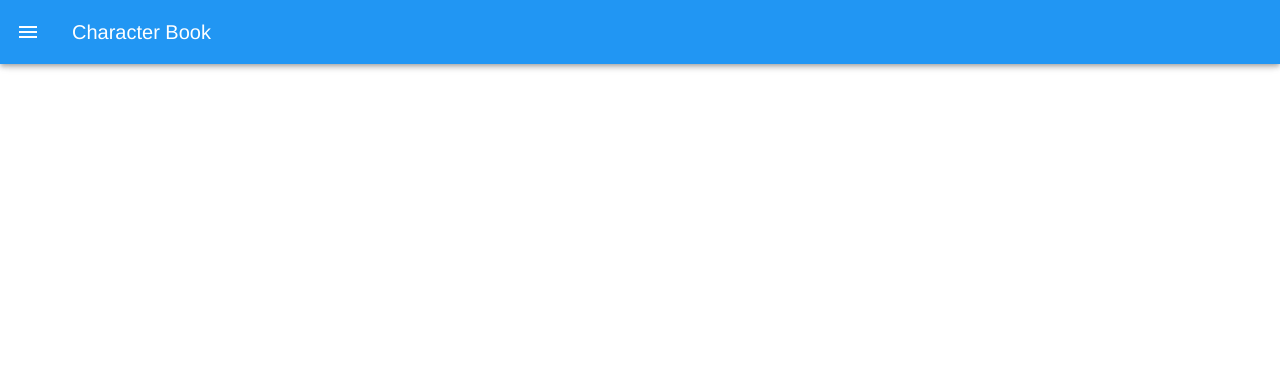
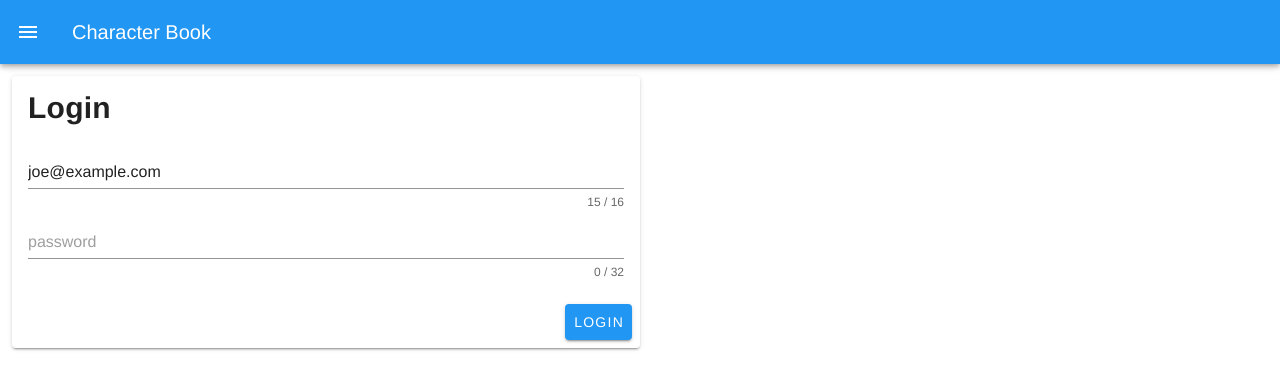
Before and after one commit to ced210/CharacterBookSite, a Vue app: page /#/login in a window 1280 px wide. Shown: the top 388 px of the page. Built offline with nearby package versions, Linux system fonts and the light colour scheme.

Commit message:
Add Basic Login

```diff
--- a/src/App.vue
+++ b/src/App.vue
@@ -10,11 +10,14 @@
         scroll-target="#scrolling-techniques-1"
       >
         <v-app-bar-nav-icon @click="drawer = true" />
-        <v-toolbar-title v-text="'Character Book'"></v-toolbar-title>
+        <v-toolbar-title v-text="'Character Book'" />
       </v-app-bar>
       <v-navigation-drawer v-model="drawer" temporary app>
         <v-list nav dense>
-          <v-list-item-group v-model="group" active-class="primary--text text--secondary">
+          <v-list-item-group
+            v-model="group"
+            active-class="primary--text text--secondary"
+          >
             <v-list-item to="/">
               <v-list-item-icon>
                 <v-icon>home</v-icon>
@@ -41,13 +44,21 @@
             </v-list-item>
           </v-list-item-group>
         </v-list>
+        <template v-slot:append>
+          <v-list-item to="/logout">
+            <v-list-item-icon>
+              <v-icon>logout</v-icon>
+            </v-list-item-icon>
+            <v-list-item-title>Log Out</v-list-item-title>
+          </v-list-item>
+        </template>
       </v-navigation-drawer>
       <v-main>
         <v-container id="scrolling-techniques-1" fluid>
           <router-view />
         </v-container>
       </v-main>
-      <v-footer app></v-footer>
+      <v-footer app />
     </v-app>
   </div>
 </template>
@@ -75,11 +86,19 @@
 }
 </style>
 <script>
+import auth from "./auth";
+
 export default {
   data() {
     return {
       drawer: false,
-      group: false
+      group: false,
+      loggedIn: auth.loggedIn()
+    };
+  },
+  created() {
+    auth.onChange = loggedIn => {
+      this.loggedIn = loggedIn;
     };
   }
 };
--- /dev/null
+++ b/src/auth.js
@@ -0,0 +1,52 @@
+export default {
+  login(email, pass, cb) {
+    cb = arguments[arguments.length - 1];
+    if (localStorage.token) {
+      if (cb) cb(true);
+      this.onChange(true);
+      return;
+    }
+    pretendRequest(email, pass, (res) => {
+      if (res.authenticated) {
+        localStorage.token = res.token;
+        if (cb) cb(true);
+        this.onChange(true);
+      } else {
+        if (cb) cb(false);
+        this.onChange(false);
+      }
+    });
+  },
+
+  getToken() {
+    return localStorage.token;
+  },
+
+  logout(cb) {
+    delete localStorage.token;
+    if (cb) cb();
+    this.onChange(false);
+  },
+
+  loggedIn() {
+    return !!localStorage.token;
+  },
+
+  onChange() {},
+};
+
+function pretendRequest(email, pass, cb) {
+  //TODO: authenticate from DB
+  setTimeout(() => {
+    if (email === "joe@example.com" && pass === "password1") {
+      cb({
+        authenticated: true,
+        token: Math.random()
+          .toString(36)
+          .substring(7),
+      });
+    } else {
+      cb({ authenticated: false });
+    }
+  }, 500);
+}
--- /dev/null
+++ b/src/components/Login.vue
@@ -0,0 +1,50 @@
+<template>
+  <v-card width="50%" :loading="isLoading">
+    <v-card-title>
+      <h2>Login</h2>
+    </v-card-title>
+    <v-card-text>
+      <p v-if="$route.query.redirect">
+        You need to login first.
+      </p>
+      <v-form>
+        <v-text-field v-model="email" placeholder="email" counter="16" />
+        <v-text-field
+          v-model="pass"
+          placeholder="password"
+          type="password"
+          counter="32"
+        />
+      </v-form>
+      <p v-if="error" color="error">Bad login information</p>
+    </v-card-text>
+    <v-card-actions>
+      <v-spacer />
+      <v-btn type="submit" color="primary" v-text="'login'" @click="login" />
+    </v-card-actions>
+  </v-card>
+</template>
+
+<script>
+import auth from "../auth";
+export default {
+  data() {
+    return {
+      email: "joe@example.com",
+      pass: "",
+      error: false,
+      isLoading: false
+    };
+  },
+  methods: {
+    async login() {
+      this.isLoading = true;
+      await auth.login(this.email, this.pass, loggedIn => {
+        if (!loggedIn) this.error = true;
+        else this.$router.replace(this.$route.query.redirect || "/");
+      });
+      this.isLoading = false;
+    }
+  }
+};
+</script>
--- a/src/router/index.js
+++ b/src/router/index.js
@@ -3,21 +3,33 @@ import VueRouter from "vue-router";
 import Home from "../views/Home.vue";
 import CharacterCreation from "../views/CharacterCreation.vue";
 import Admin from "../views/Admin.vue";
+import Login from "../components/Login.vue";
+import auth from "../auth";
 const ChooseFormTemplate = () => import("../components/ChooseFormTemplate");
-
 Vue.use(VueRouter);
 Vue.component("choose-form-template", ChooseFormTemplate);
+
+function requireAuth(to, from, next) {
+  if (!auth.loggedIn()) {
+    next({
+      path: "/login",
+      query: { redirect: to.fullPath },
+    });
+  } else next();
+}
 
 const routes = [
   {
     path: "/",
     name: "Home",
     component: Home,
+    beforeEnter: requireAuth,
   },
   {
     path: "/character-creation",
     name: "Caracter Creation",
     component: CharacterCreation,
+    beforeEnter: requireAuth,
   },
   {
     path: "/about",
@@ -27,11 +39,21 @@ const routes = [
     // which is lazy-loaded when the route is visited.
     component: () =>
       import(/* webpackChunkName: "about" */ "../views/About.vue"),
+    beforeEnter: requireAuth,
   },
+  { path: "/login", component: Login },
   {
     path: "/admin",
     name: "Admin",
     component: Admin,
+    beforeEnter: requireAuth,
+  },
+  {
+    path: "/logout",
+    beforeEnter(to, from, next) {
+      auth.logout();
+      next("/login");
+    },
   },
 ];
 
```
